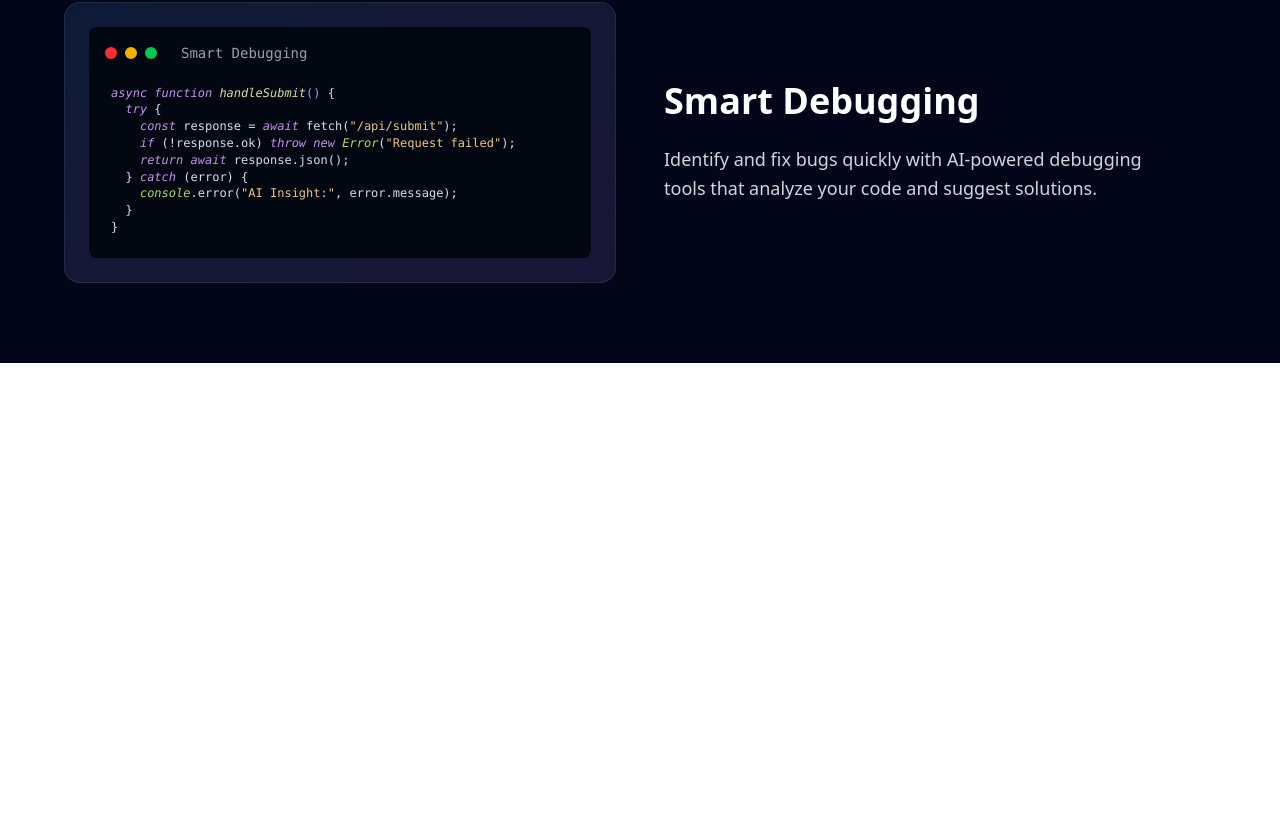
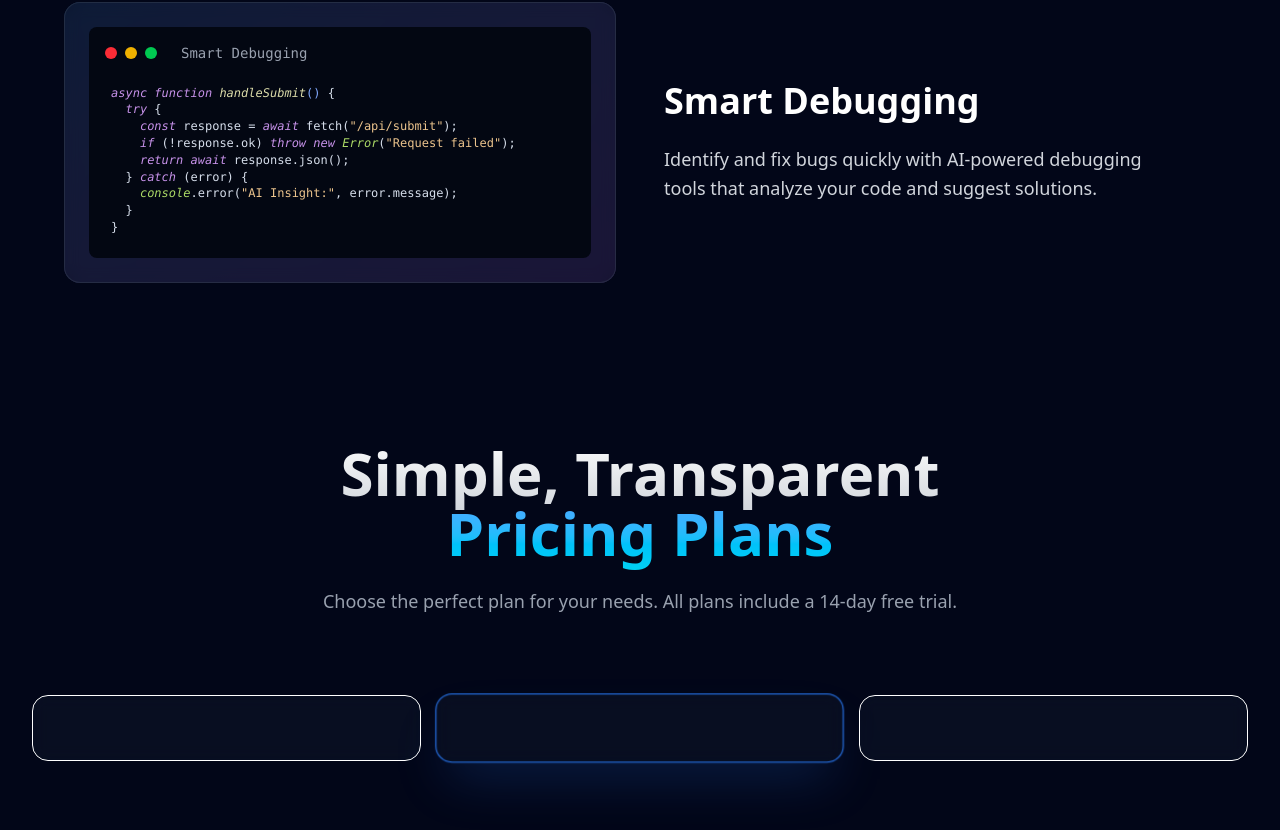
Before and after one commit to sushimaple/SproutAI-landingpage-reactjs-tailwind, a React (Vite) app: page / in a window 1280 px wide. Shown: the part 1964-2794 px from the top of the page. Before the commit the page ends 2327 px from the top, so only its background shows below. Built offline with nearby package versions, Linux system fonts and the light colour scheme.

Commit message:
make plans object, copy the format of the header of the features component. update styles

```diff
--- a/src/components/Pricing.jsx
+++ b/src/components/Pricing.jsx
@@ -1,3 +1,89 @@
-export default function Pricing(){
-    return <div></div>
+const plans = [
+  {
+    name: "Starter",
+    price: "29.99",
+    description: "Perfect for individuals and small teams",
+    features: [
+      "Upto 5 team members",
+      "10GB storage",
+      "Basic analytics",
+      "Email support",
+      "API access",
+      "Mobile app",
+    ],
+    mostPopular: false,
+  },
+  {
+    name: "Professional",
+    price: "79.99",
+    description: "Best for growing teams and businesses",
+    features: [
+      "Upto 25 team members",
+      "100GB storage",
+      "Advance analytics",
+      "Priority support",
+      "API access",
+      "Mobile app",
+      "Custom integrations",
+      "Dedicated account manager",
+    ],
+    mostPopular: true,
+  },
+  {
+    name: "Enterprise",
+    price: "199.99",
+    description: "Ideal for large organizations with advanced needs",
+    features: [
+      "Unlimited team members",
+      "Unlimited storage",
+      "Enterprise analytics",
+      "24/7 support",
+      "API access",
+      "Mobile app",
+      "Custom integrations",
+      "Dedicated account manager",
+      "Custom SLAs",
+      "On-site training",
+    ],
+    mostPopular: false,
+  },
+];
+
+export default function Pricing() {
+  return (
+    <section
+      id="pricing"
+      className="py-16 sm:py-20 px-10 sm:px-6 lg:px-8 relative"
+    >
+      <div className="max-w-7xl mx-auto">
+        <div className="text-center mb-12 sm:mb-16 lg:mb-20">
+          <h2 className="text-5xl sm:text-4xl md:text-5xl lg:text-6xl font-bold mb-4 sm:mb-6">
+            <span className="bg-gradient-to-b from-white to-gray-300 bg-clip-text text-transparent">
+              Simple, Transparent
+            </span>
+            <br />
+            <span className="bg-gradient-to-b from-blue-400 to-cyan-400 bg-clip-text text-transparent">
+              Pricing Plans
+            </span>
+          </h2>
+          <p className="text-gray-400 text-base text-xl sm:text-lg max-w-2xl mx-auto">
+            Choose the perfect plan for your needs. All plans include a 14-day
+            free trial.
+          </p>
+        </div>
+        <div className="grid grid-cols-1 md:grid-cols-2 lg:grid-cols-3 gap-6 sm:gap-8 lg:gap-6">
+          {plans.map((plan, key) => (
+            <div
+              key={key}
+              className={`relative bg-slate-900/50 backdrop-blur-sm border rounded-xl sm:rounded-2xl p-6 sm:p-8 transition-all duration-300 overflow-visible group flex flex-col h-full ${
+                plan.mostPopular
+                  ? "border-blue-500 shadow-2xl shadow-blue-500/20 lg:scale-105"
+                  : ""
+              }`}
+            ></div>
+          ))}
+        </div>
+      </div>
+    </section>
+  );
 }
```
